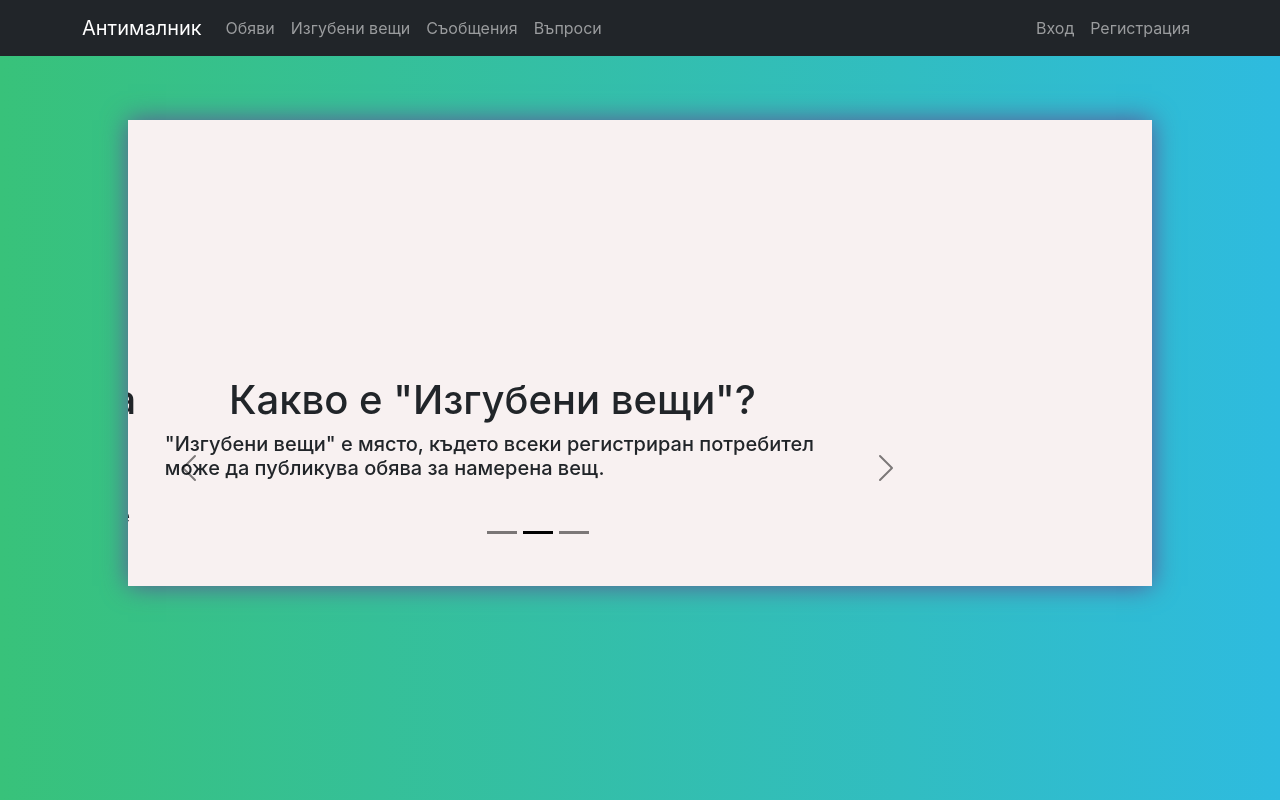
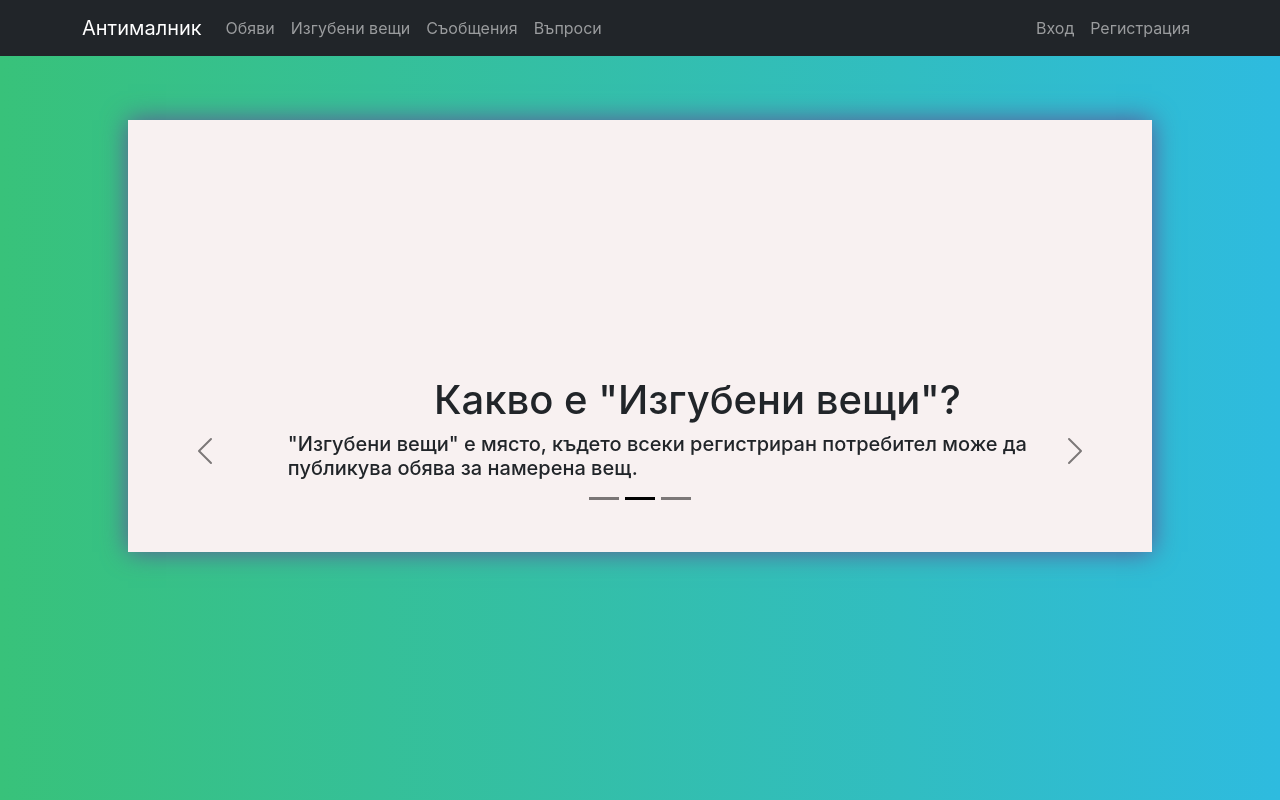
Before and after one commit to Ibryam512/AntimalnikWeb, a React (Create React App) app: page /questions in a window 1280 px wide. Built offline with nearby package versions, Linux system fonts and the light colour scheme.

Commit message:
Change part of the design and add new icon

```diff
--- a/public/index.html
+++ b/public/index.html
@@ -1,5 +1,5 @@
 <!DOCTYPE html>
-<html lang="en">
+<html lang="bg">
   <head>
     <meta charset="utf-8" />
     <link rel="icon" href="%PUBLIC_URL%/favicon.ico" />
@@ -7,7 +7,7 @@
     <meta name="theme-color" content="#000000" />
     <meta
       name="description"
-      content="Web site created using create-react-app"
+      content="Уеб приложение за купуване/продаване на учебни пособия и за по-лесен достъп до изгубени вещи на територията на училището."
     />
     <link rel="apple-touch-icon" href="%PUBLIC_URL%/logo192.png" />
     <!--
@@ -31,7 +31,7 @@
   crossorigin="anonymous"
     />
 
-    <title>Antimalnik</title>
+    <title>Антималник</title>
   </head>
   <body>
     <noscript>You need to enable JavaScript to run this app.</noscript>
--- a/src/404-page.jsx
+++ b/src/404-page.jsx
@@ -2,7 +2,7 @@ const PageNotFound = () => {
     return (
         <div className="not-found">
             <p className="title"><b>404</b></p>
-            <p className="info">Страницата, която се опитвате да достъпите не е намерена</p>
+            <p className="info">Страницата, която се опитвате да достъпите, не е намерена</p>
         </div>
     );
 }
--- a/src/App.css
+++ b/src/App.css
@@ -1,6 +1,6 @@
 body {
     background: #654ea3;
-    background: linear-gradient(to right, #38C27A, #2ebbdf);
+    background: linear-gradient(to right, #38C27A, #2EBBDF);
     overflow-x: hidden
 }
 
@@ -73,9 +73,19 @@ body {
 	text-align: center;
 }
 
+.answer {
+	margin-left: 10%;
+	margin-right: 10%;
+}
+
 .carousel {
-	width: 80%;
+	width: 100%;
 	height: 30%;
+}
+
+.carousel-element {
+	height: 150px;
+	width: 100%;
 }
 
 .post {
@@ -94,9 +104,9 @@ body {
 }
 
 .post-item {
-	display: flex;
-  	align-items: center;
-  	justify-content: center;
+	text-align: center;
+	margin-left: 2%;
+	margin-right: 2%;
 }
 
 .post-message-button {
--- a/src/admin/UserDesign.jsx
+++ b/src/admin/UserDesign.jsx
@@ -37,6 +37,14 @@ export class UserDesign extends Component {
                 </ButtonToolbar>
             );
         }
+        else {
+            return(
+                <ButtonToolbar>
+                    <Button variant="outline-primary" className="button" onClick={this.upgradeUser} disabled>{(this.props.user.role === roleType.user ? "Направи модератор" : "Направи потребител")}</Button>
+                    <Button variant="outline-danger" className="button" onClick={this.deleteUser} disabled>Изтрий потребител</Button>
+                </ButtonToolbar>
+            );
+        }
     }
 
 	render () {
--- a/src/posts/FullPost.jsx
+++ b/src/posts/FullPost.jsx
@@ -82,7 +82,7 @@ export class FullPost extends Component {
 
     renderDeletePostButton() {
         let userData = JSON.parse(sessionStorage.getItem("userData"));
-        if (userData !== null && (userData.role === roleType.user)) {
+        if (userData !== null && (userData.role !== roleType.user)) {
             return (
                 <Button variant='outline-danger' style={{marginTop: "2%"}} className="post-message-button" onClick={this.deletePost}>
                     Изтрий пост
--- a/src/posts/Post.jsx
+++ b/src/posts/Post.jsx
@@ -35,7 +35,7 @@ export default class Post extends Component {
       description = description.slice(0,30) + '...';
     }
     let uploadDate = new Date(this.props.date);
-    let dateToShow = `${uploadDate.getDate()}/${uploadDate.getMonth()}/${uploadDate.getFullYear()}`;
+    let dateToShow = `${uploadDate.getDate()}/${uploadDate.getMonth() + 1}/${uploadDate.getFullYear()}`;
 		return (
       <Card style={{ margin: "1% 1% 1% 1%"}}>
         <Card.Img variant="top" src="holder.js/100px160" />
--- a/src/questions/Questions.jsx
+++ b/src/questions/Questions.jsx
@@ -12,18 +12,18 @@ export class Questions extends Component {
     render() {
         return (
             <div className="questions">
-                <Carousel variant="dark">
+                <Carousel variant="dark" className="carousel-element">
                     <Carousel.Item className="carousel">
                         <h1 className="question">Какво представлява секцията "Обяви"?</h1>
-                        <h5>"Обяви" представлява място, в което всеки един от нашите потребители може да публикува собствена обява, за да може например да продаде старата си униформа или учебник.</h5>
+                        <h5 className="answer">"Обяви" представлява място, в което всеки един от нашите потребители може да публикува собствена обява, за да може например да продаде старата си униформа или учебник.</h5>
                     </Carousel.Item>
                     <Carousel.Item className="carousel">
                         <h1 className="question">Какво е "Изгубени вещи"?</h1>
-                        <h5>"Изгубени вещи" е място, където всеки регистриран потребител може да публикува обява за намерена вещ.</h5>
+                        <h5 className="answer">"Изгубени вещи" е място, където всеки регистриран потребител може да публикува обява за намерена вещ.</h5>
                     </Carousel.Item>
                     <Carousel.Item className="carousel">
                         <h1 className="question">Защо да използваме сайта?</h1>
-                        <h5>Тук може да продадете на по-малките от вас ученици вашите учебници, които вече не използвате. Също така да продадете униформата, която вече не носите, понеже ви е станала малка.</h5>
+                        <h5 className="answer">Тук може да продадете на по-малките от вас ученици вашите учебници, които вече не използвате. Също така да продадете униформата, която вече не носите, понеже ви е станала малка.</h5>
                     </Carousel.Item>
                 </Carousel>
             </div>
```
Also changed, not shown: 1 other file (tests, documents, lock files or other folders).
